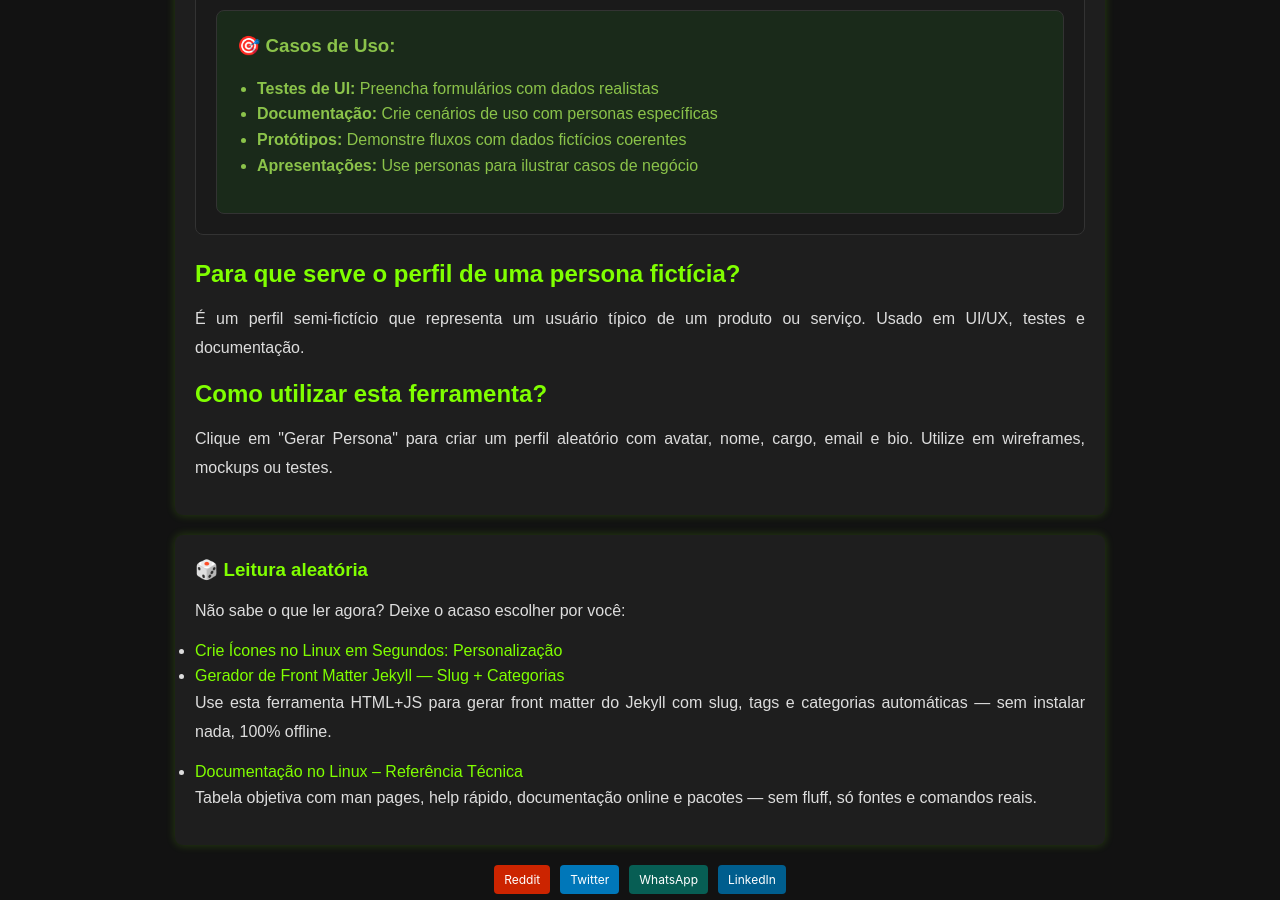
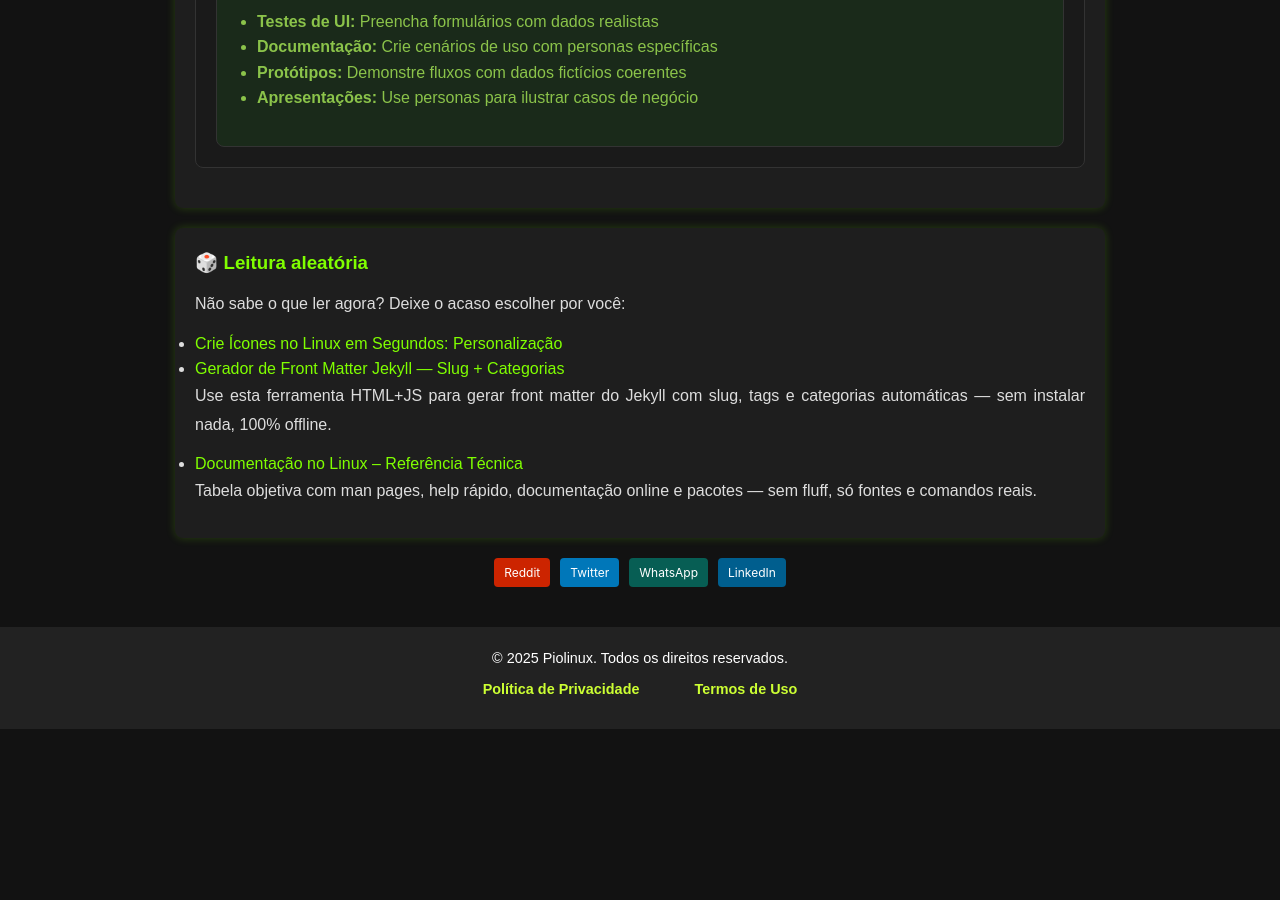
Before and after one commit to Piolinux/piolinux-site, a Jekyll site: the page built from _pages/_tools/gerador-de-personas-ficticias-online-para-uiux-e-testes.html, in a window 1280 px wide and 900 px high, scrolled down 1369 px. Built offline with Jekyll 4.4.1, drawn with Linux system fonts in a browser that asks for light colours; after the commit the page ends 2098 px from its top, so only the background shows below that; some of the changed text lies outside the part shown.

Commit message:
Update gerador-de-personas-ficticias-online-para-uiux-e-testes.html

```diff
--- a/_pages/_tools/gerador-de-personas-ficticias-online-para-uiux-e-testes.html
+++ b/_pages/_tools/gerador-de-personas-ficticias-online-para-uiux-e-testes.html
@@ -65,13 +65,7 @@ tags: [persona, ui, ux, prototipo, teste, dados-fake, design]
   </div>
 </div>
 
-  <div class="seo-content">
-    <h2>Para que serve o perfil de uma persona fictícia?</h2>
-    <p>É um perfil semi-fictício que representa um usuário típico de um produto ou serviço. Usado em UI/UX, testes e documentação.</p>
-    <h2>Como utilizar esta ferramenta?</h2>
-    <p>Clique em "Gerar Persona" para criar um perfil aleatório com avatar, nome, cargo, email e bio. Utilize em wireframes, mockups ou testes.</p>
 
-  </div>
 </section>
 
 <style>
```
